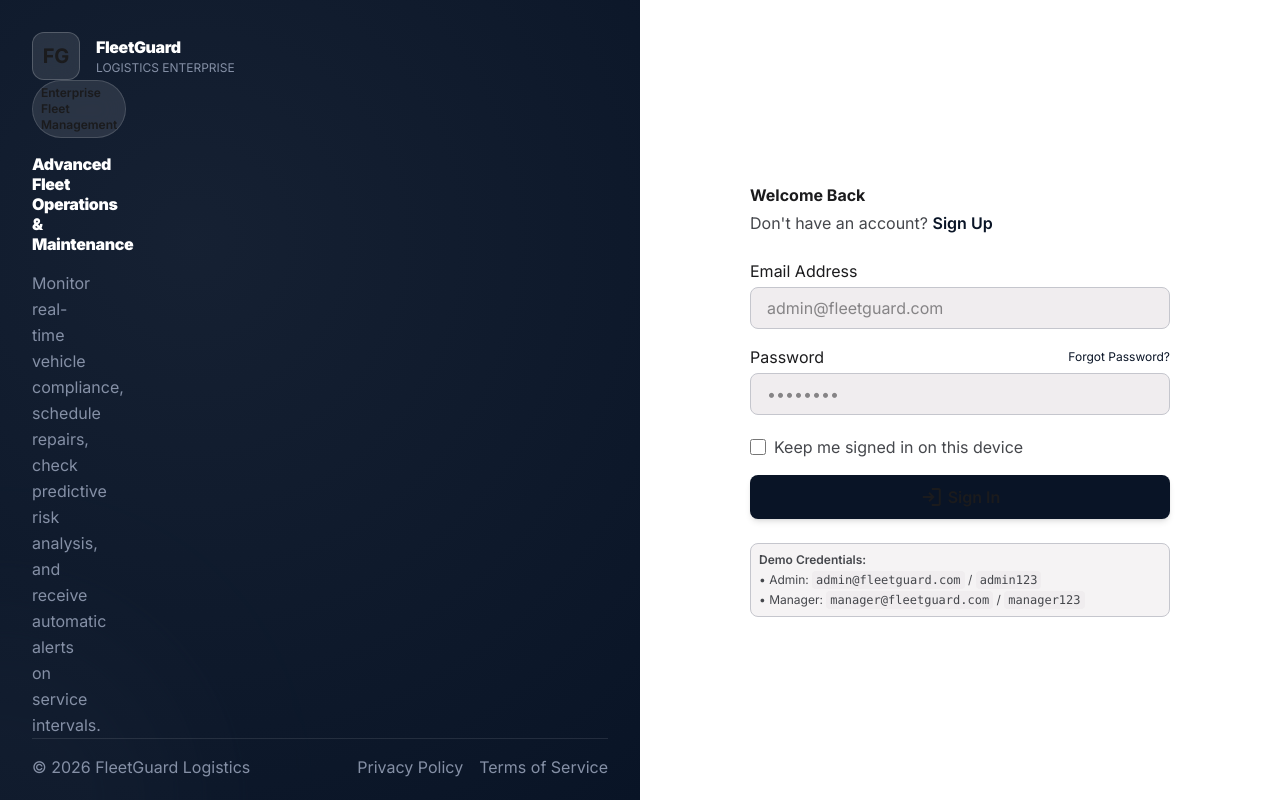
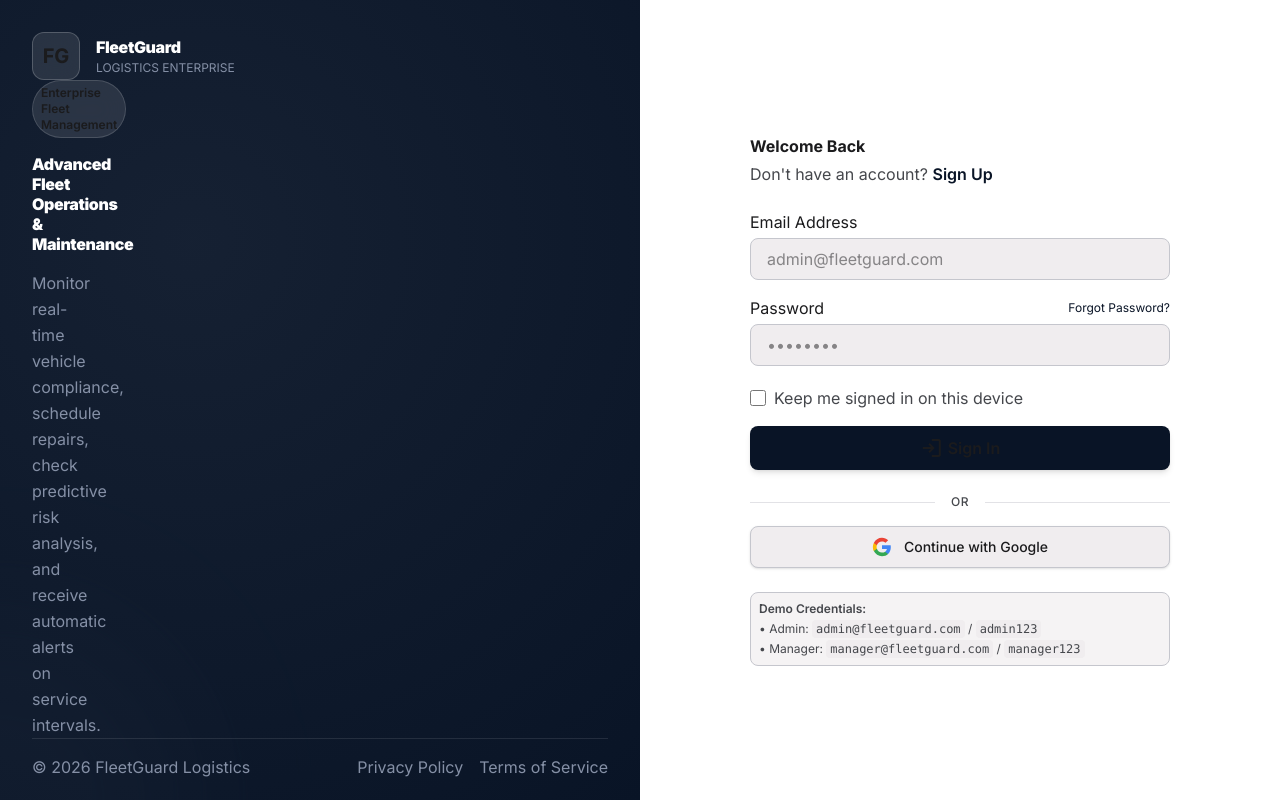
Before and after one commit to shettigarpratham6-web/FleetGuard, a Next.js app in the folder frontend/: page /login in a window 1280 px wide. Built offline with nearby package versions, Linux system fonts and the light colour scheme; no server answers.

Commit message:
login loading

```diff
--- a/frontend/eslint.config.mjs
+++ b/frontend/eslint.config.mjs
@@ -1,18 +1,16 @@
-import { defineConfig, globalIgnores } from "eslint/config";
-import nextVitals from "eslint-config-next/core-web-vitals.js";
-import nextTs from "eslint-config-next/typescript.js";
+import { dirname } from "path";
+import { fileURLToPath } from "url";
+import { FlatCompat } from "@eslint/eslintrc";
 
-const eslintConfig = defineConfig([
-  ...nextVitals,
-  ...nextTs,
-  // Override default ignores of eslint-config-next.
-  globalIgnores([
-    // Default ignores of eslint-config-next:
-    ".next/**",
-    "out/**",
-    "build/**",
-    "next-env.d.ts",
-  ]),
-]);
+const __filename = fileURLToPath(import.meta.url);
+const __dirname = dirname(__filename);
+
+const compat = new FlatCompat({
+  baseDirectory: __dirname,
+});
+
+const eslintConfig = [
+  ...compat.extends("next/core-web-vitals", "next/typescript"),
+];
 
 export default eslintConfig;
--- a/frontend/package.json
+++ b/frontend/package.json
@@ -9,6 +9,7 @@
     "lint": "eslint"
   },
   "dependencies": {
+    "firebase": "^12.16.0",
     "next": "^15.1.0",
     "react": "^19.0.0",
     "react-dom": "^19.0.0"
--- a/frontend/src/app/login/page.tsx
+++ b/frontend/src/app/login/page.tsx
@@ -4,7 +4,7 @@ import React, { useState, useEffect, useCallback } from 'react';
 import Link from 'next/link';
 import { useRouter } from 'next/navigation';
 import { api } from '@/services/api';
-
+import GoogleButton from "@/components/GoogleButton";
 export default function LoginPage() {
   const router = useRouter();
   const [email, setEmail] = useState('');
@@ -35,11 +35,18 @@ export default function LoginPage() {
     // If already authenticated, redirect immediately based on stored user role
     if (api.auth.isAuthenticated()) {
       const user = api.auth.getLocalUser();
-      redirectBasedOnRole(user?.role);
+      if (user?.role) {
+        // Valid user data - proceed with role-based redirect
+        redirectBasedOnRole(user.role);
+      } else {
+        // Invalid auth state - clear and show login form
+        api.auth.logout();
+        setCheckingAuth(false);
+      }
     } else {
       setCheckingAuth(false);
     }
-  }, [redirectBasedOnRole]);
+  }, [redirectBasedOnRole, redirectBasedOnRole]);
 
   const handleSubmit = async (e: React.FormEvent) => {
     e.preventDefault();
@@ -116,7 +123,7 @@ redirectBasedOnRole(user.role);
 
         {/* Footer info */}
         <div className="z-10 border-t border-white/10 pt-md flex items-center justify-between text-body-sm text-on-primary-container">
-          <span>&copy; {new Date().getFullYear()} FleetGuard Logistics</span>
+          <span id="current-year">© 2026 FleetGuard Logistics</span>
           <div className="flex gap-md">
             <a href="#" className="hover:underline">Privacy Policy</a>
             <a href="#" className="hover:underline">Terms of Service</a>
@@ -213,6 +220,19 @@ redirectBasedOnRole(user.role);
             </button>
           </form>
 
+          {/* Divider */}
+          <div className="flex items-center my-md">
+            <div className="flex-grow border-t border-outline-variant opacity-50"></div>
+            <span className="px-md text-xs font-medium text-on-surface-variant uppercase tracking-wider">or</span>
+            <div className="flex-grow border-t border-outline-variant opacity-50"></div>
+          </div>
+
+          {/* Google Sign-in */}
+          <GoogleButton
+            onSuccess={() => redirectBasedOnRole(api.auth.getLocalUser()?.role || 'Admin')}
+            onError={(err: any) => setError(err?.message || 'Google sign in failed.')}
+          />
+
           {/* Quick Credential Hint */}
           <div className="p-sm rounded-lg bg-surface-container-low border border-outline-variant text-xs text-on-surface-variant space-y-1">
             <p className="font-semibold">Demo Credentials:</p>
--- a/frontend/src/app/page.tsx
+++ b/frontend/src/app/page.tsx
@@ -17,8 +17,18 @@ export default function Home() {
     const user = api.auth.getLocalUser();
 
     if (user?.role) {
+      if (
+        user.role === 'Admin' ||
+        user.role === 'Fleet Manager' ||
+        user.role === 'Manager'
+      ) {
         router.replace('/dashboard');
       } else {
+        router.replace('/driver');
+      }
+    } else {
+      // Invalid auth state - clear and redirect to login
+      api.auth.logout();
       router.replace('/login');
     }
   }, [router]);
--- a/frontend/src/app/profile/page.tsx
+++ b/frontend/src/app/profile/page.tsx
@@ -0,0 +1,10 @@
+'use client';
+
+export default function ProfilePage() {
+  return (
+    <div className="p-md">
+      <h1 className="text-headline-md font-bold">User Profile</h1>
+      <p className="text-body-md text-on-surface-variant">Profile management page.</p>
+    </div>
+  );
+}
--- /dev/null
+++ b/frontend/src/components/GoogleButton.tsx
@@ -0,0 +1,101 @@
+"use client";
+
+import { useState } from "react";
+import { UserCredential } from "firebase/auth";
+import { loginWithGoogle } from "@/services/authService";
+
+export interface GoogleButtonProps
+    extends React.ButtonHTMLAttributes<HTMLButtonElement> {
+    onSuccess?: (result: UserCredential) => void;
+    onError?: (error: unknown) => void;
+    className?: string;
+    children?: React.ReactNode;
+}
+
+export default function GoogleButton({
+    onSuccess,
+    onError,
+    className = "",
+    children,
+    onClick,
+    disabled,
+    type = "button",
+    ...props
+}: GoogleButtonProps) {
+    const [loading, setLoading] = useState(false);
+
+    const handleLogin = async (e: React.MouseEvent<HTMLButtonElement>) => {
+        if (onClick) {
+            onClick(e);
+        }
+        if (e.defaultPrevented) return;
+
+        try {
+            setLoading(true);
+            const result = await loginWithGoogle();
+
+            try {
+                const token = await result.user.getIdToken();
+                if (typeof window !== "undefined" && token) {
+                    localStorage.setItem("fleetguard_token", token);
+                }
+            } catch (tokenError) {
+                console.warn("Could not retrieve Firebase ID token:", tokenError);
+            }
+
+            console.log("Google Login successful:", result.user);
+            if (onSuccess) {
+                onSuccess(result);
+            }
+        } catch (error) {
+            console.error("Google Login error:", error);
+            if (onError) {
+                onError(error);
+            }
+        } finally {
+            setLoading(false);
+        }
+    };
+
+    const defaultClassName =
+        "w-full flex items-center justify-center gap-3 px-4 py-2.5 rounded-lg border border-outline-variant bg-surface-container hover:bg-surface-container-high text-on-surface font-medium text-sm transition-all shadow-sm cursor-pointer disabled:opacity-50 disabled:cursor-not-allowed";
+
+    return (
+        <button
+            type={type}
+            onClick={handleLogin}
+            disabled={loading || disabled}
+            className={className || defaultClassName}
+            {...props}
+        >
+            {loading ? (
+                <>
+                    <div className="w-5 h-5 border-2 border-primary border-t-transparent rounded-full animate-spin" />
+                    <span>Signing in...</span>
+                </>
+            ) : (
+                <>
+                    <svg className="w-5 h-5" viewBox="0 0 24 24">
+                        <path
+                            fill="#4285F4"
+                            d="M22.56 12.25c0-.78-.07-1.53-.2-2.25H12v4.26h5.92c-.26 1.37-1.04 2.53-2.21 3.31v2.77h3.57c2.08-1.92 3.28-4.74 3.28-8.09z"
+                        />
+                        <path
+                            fill="#34A853"
+                            d="M12 23c2.97 0 5.46-.98 7.28-2.66l-3.57-2.77c-.98.66-2.23 1.06-3.71 1.06-2.86 0-5.29-1.93-6.16-4.53H2.18v2.84C3.99 20.53 7.7 23 12 23z"
+                        />
+                        <path
+                            fill="#FBBC05"
+                            d="M5.84 14.09c-.22-.66-.35-1.36-.35-2.09s.13-1.43.35-2.09V7.06H2.18C1.43 8.55 1 10.22 1 12s.43 3.45 1.18 4.94l2.85-2.22.81-.63z"
+                        />
+                        <path
+                            fill="#EA4335"
+                            d="M12 5.38c1.62 0 3.06.56 4.21 1.64l3.15-3.15C17.45 2.09 14.97 1 12 1 7.7 1 3.99 3.47 2.18 7.06l3.66 2.84c.87-2.6 3.3-4.52 6.16-4.52z"
+                        />
+                    </svg>
+                    <span>{children || "Continue with Google"}</span>
+                </>
+            )}
+        </button>
+    );
+}
--- /dev/null
+++ b/frontend/src/context/AuthContext.tsx
@@ -0,0 +1,61 @@
+"use client";
+
+import {
+    createContext,
+    useContext,
+    useEffect,
+    useState,
+    ReactNode,
+} from "react";
+import { User, onAuthStateChanged } from "firebase/auth";
+import { auth } from "@/firebase/firebase";
+
+interface AuthContextType {
+    user: User | null;
+    loading: boolean;
+    isAuthenticated: boolean;
+}
+
+interface AuthProviderProps {
+    children: ReactNode;
+}
+
+export const AuthContext = createContext<AuthContextType | undefined>(undefined);
+
+export function AuthProvider({ children }: AuthProviderProps) {
+    const [user, setUser] = useState<User | null>(null);
+    const [loading, setLoading] = useState<boolean>(true);
+
+    useEffect(() => {
+        const unsubscribe = onAuthStateChanged(auth, (currentUser) => {
+            setUser(currentUser);
+            setLoading(false);
+        });
+
+        return () => unsubscribe();
+    }, []);
+
+    const value: AuthContextType = {
+        user,
+        loading,
+        isAuthenticated: !!user,
+    };
+
+    return (
+        <AuthContext.Provider value={value}>
+            {!loading && children}
+        </AuthContext.Provider>
+    );
+}
+
+export function useAuthContext(): AuthContextType {
+    const context = useContext(AuthContext);
+
+    if (context === undefined) {
+        throw new Error(
+            "useAuthContext must be used within an AuthProvider"
+        );
+    }
+
+    return context;
+}
--- /dev/null
+++ b/frontend/src/firebase/firebase.ts
@@ -0,0 +1,18 @@
+import { initializeApp, getApps, getApp } from "firebase/app";
+import { getAuth, GoogleAuthProvider } from "firebase/auth";
+
+const firebaseConfig = {
+    apiKey: process.env.NEXT_PUBLIC_FIREBASE_API_KEY!,
+    authDomain: process.env.NEXT_PUBLIC_FIREBASE_AUTH_DOMAIN!,
+    projectId: process.env.NEXT_PUBLIC_FIREBASE_PROJECT_ID!,
+    storageBucket: process.env.NEXT_PUBLIC_FIREBASE_STORAGE_BUCKET!,
+    messagingSenderId: process.env.NEXT_PUBLIC_FIREBASE_MESSAGING_SENDER_ID!,
+    appId: process.env.NEXT_PUBLIC_FIREBASE_APP_ID!,
+};
+
+const app = getApps().length ? getApp() : initializeApp(firebaseConfig);
+
+export const auth = getAuth(app);
+export const googleProvider = new GoogleAuthProvider();
+
+export default app;
--- /dev/null
+++ b/frontend/src/hooks/useAuth.ts
@@ -0,0 +1,12 @@
+import { useContext } from "react";
+import { AuthContext } from "@/context/AuthContext";
+
+export function useAuth() {
+    const context = useContext(AuthContext);
+
+    if (context === undefined) {
+        throw new Error("useAuth must be used within an AuthProvider");
+    }
+
+    return context;
+}
--- /dev/null
+++ b/frontend/src/services/authService.ts
@@ -0,0 +1,57 @@
+import {
+    signInWithPopup,
+    signOut,
+    GoogleAuthProvider,
+    UserCredential,
+} from "firebase/auth";
+import { auth, googleProvider } from "@/firebase/firebase";
+
+
+export const loginWithGoogle = async (): Promise<UserCredential> => {
+    try {
+        const result = await signInWithPopup(auth, googleProvider);
+
+        // Optional: Get Google OAuth credential
+        const credential = GoogleAuthProvider.credentialFromResult(result);
+        const accessToken = credential?.accessToken;
+
+        console.log("Google Access Token:", accessToken);
+        console.log("Logged in user:", result.user);
+
+        return result;
+    } catch (error) {
+        console.error("Google Sign-In Error:", error);
+        throw error;
+    }
+};
+
+/**
+ * Logout
+ */
+export const logout = async (): Promise<void> => {
+    try {
+        await signOut(auth);
+        console.log("User logged out");
+    } catch (error) {
+        console.error("Logout Error:", error);
+        throw error;
+    }
+};
+
+
+export const getIdToken = async (): Promise<string | null> => {
+    const user = auth.currentUser;
+
+    if (!user) {
+        return null;
+    }
+
+    return await user.getIdToken();
+};
+
+/**
+ * Get currently logged-in user
+ */
+export const getCurrentUser = () => {
+    return auth.currentUser;
+};
```
Also changed, not shown: 1 other file (tests, documents, lock files or other folders). Lines whose indentation alone changed are shown as unchanged.
